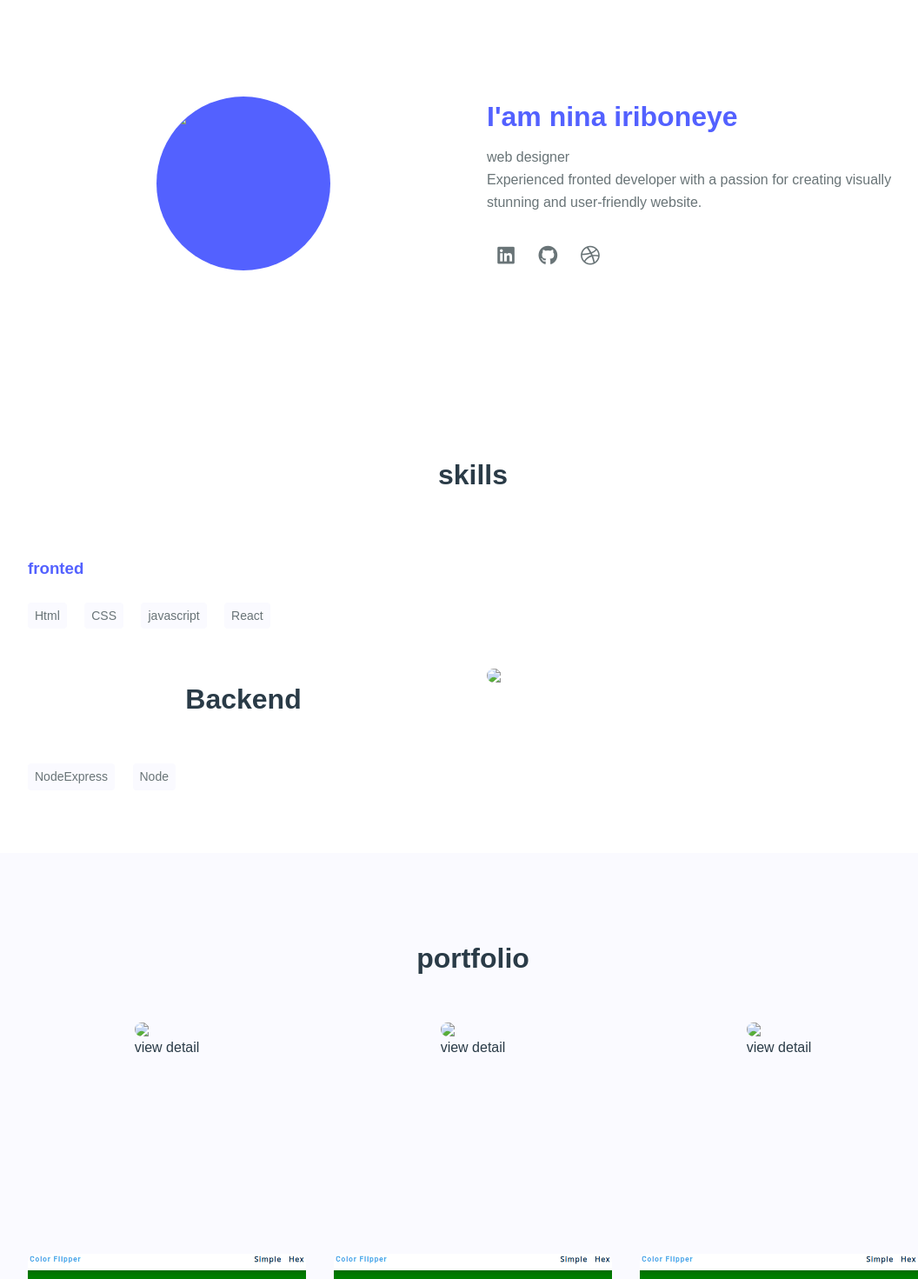
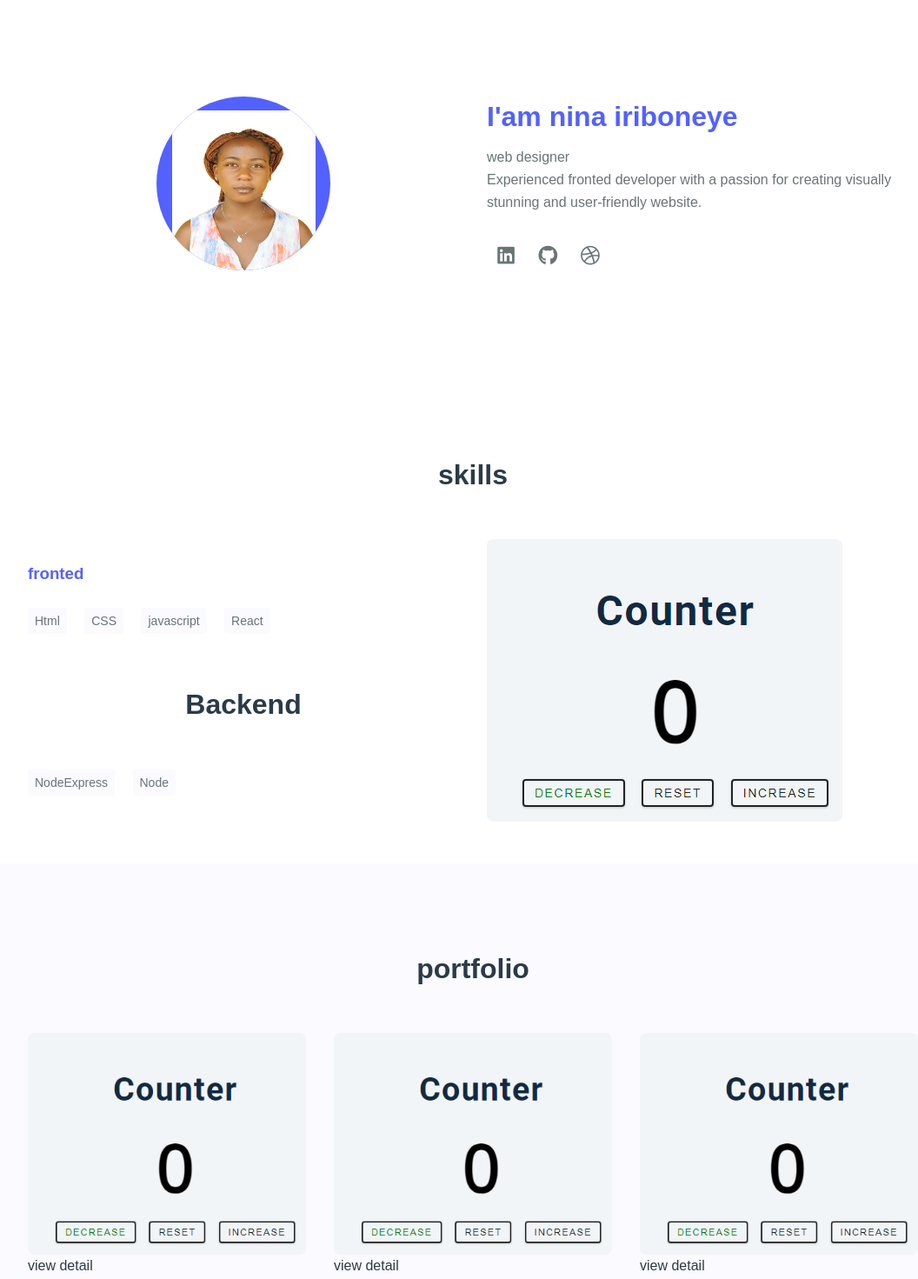
Before and after one commit to Iriboneye-Nina/my-Persanal-portfolio, a plain HTML site: page index.html in a window 1280 px wide. Shown: the part 950-2421 px from the top of the page at 87% size, without its empty margins (96-1152 px from the left). Drawn offline with nearby package versions, Linux system fonts and the light colour scheme; the site is published under a folder, as on GitHub Pages, so addresses that start at the root find nothing.

Commit message:
short change

```diff
--- a/index.html
+++ b/index.html
@@ -4,7 +4,7 @@
     <meta charset="UTF-8">
     <meta name="viewport" content="width=device-width, initial-scale=1.0">
     <title>persanal potfolio</title>
-    <link rel="stylesheet" href="style.css">
+    <link rel="stylesheet" href="./style.css">
     <link rel="stylesheet" href="https://coudflare.com/ajax/libs/font-awesome/6.4.2/css/all.min.css">
     <link rel="stylesheet" href="https://cdnjs.cloudflare.com/ajax/libs/font-awesome/6.4.2/css/all.min.css" integrity="sha512-z3gLpd7yknf1YoNbCzqRKc4qyor8gaKU1qmn+CShxbuBusANI9QpRohGBreCFkKxLhei6S9CQXFEbbKuqLg0DA==" crossorigin="anonymous" referrerpolicy="no-referrer" />
 </head>
@@ -45,7 +45,7 @@
 
             <div class="about_container bd-grid">
             <div class="about_img">
-                <img src="/images/1.JPG">
+                <img src="./images/1.JPG">
             </div>
             <div>
                 <h2 class="about_subtitle">I'am nina iriboneye</h2>
@@ -81,7 +81,7 @@
 
          </div>
          <div class="skills_img">
-        <img src="/images/Counter.PNG">
+        <img src="./images/Counter.PNG">
          </div>
           </div>
         </section>
@@ -90,19 +90,19 @@
          <h2 class="section-title">portfolio</h2>
          <div class="portfolio_container bd-grid">
           <div class="portfolio_img">
-            <img src="/images/Counter.PNG">
+            <img src="./images/Counter.PNG">
             <div class="portfolio_link">
                 <a href="#" class="portfolio_link-name">view detail</a>
             </div>
           </div>
           <div class="portfolio_img">
-            <img src="/images/Counter.PNG">
+            <img src="./images/Counter.PNG">
             <div class="portfolio_link">
                 <a href="#" class="portfolio_link-name">view detail</a>
             </div>
           </div>
           <div class="portfolio_img">
-            <img src="/images/Counter.PNG">
+            <img src="./images/Counter.PNG">
             <div class="portfolio_link">
                 <a href="#" class="portfolio_link-name">view detail</a>
             </div>
```
